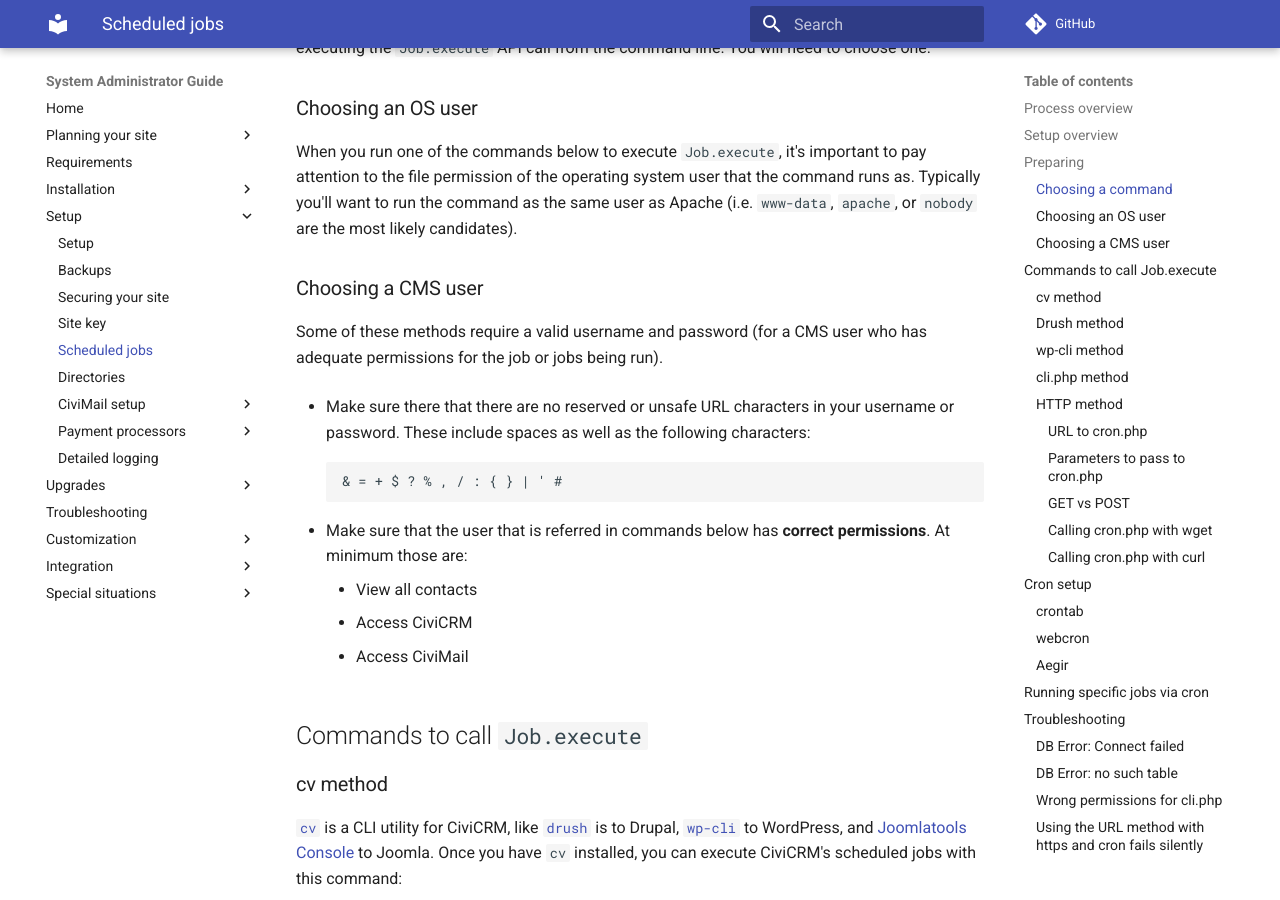
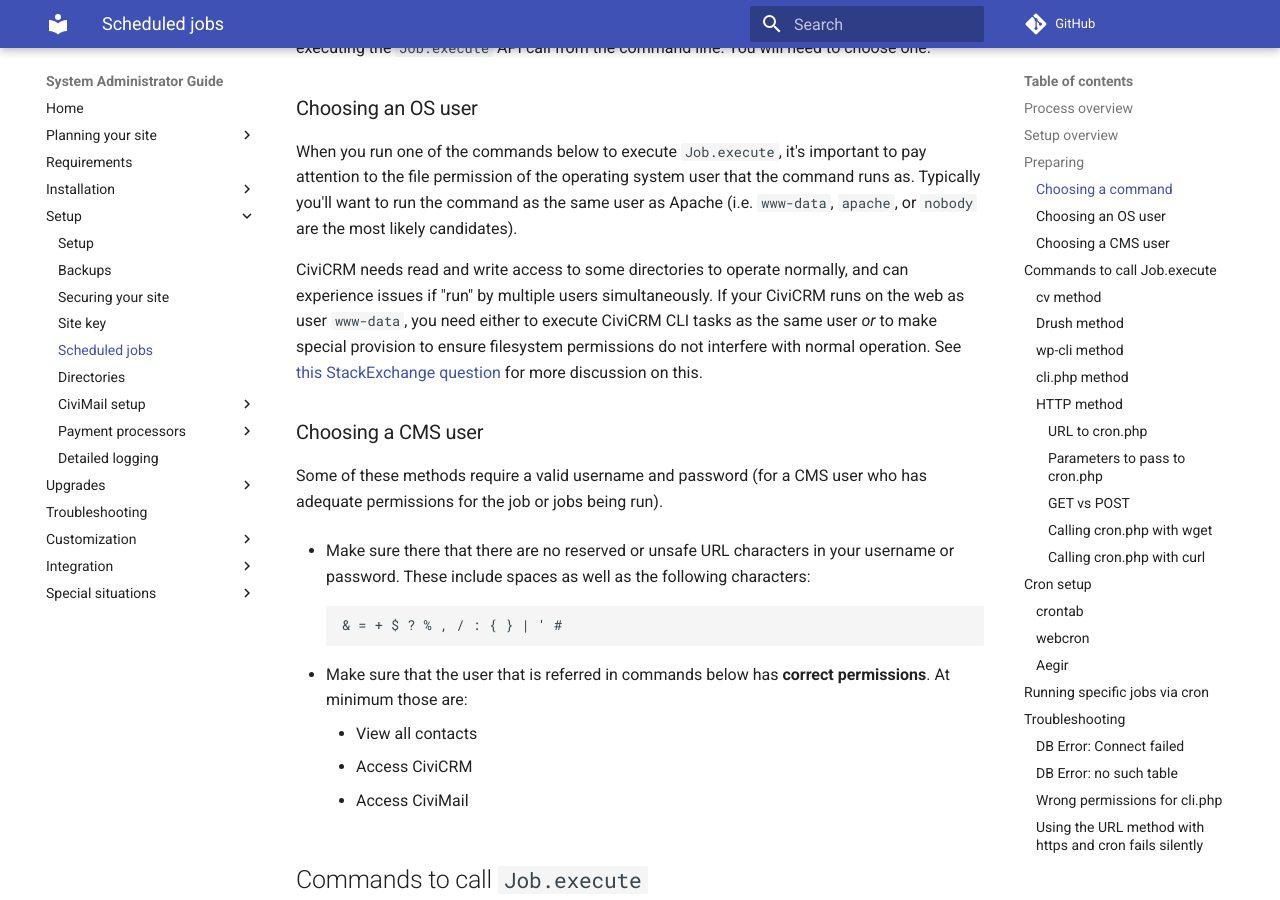
Before and after one commit to civicrm/civicrm-sysadmin-guide, an MkDocs documentation site: the page built from docs/setup/jobs.md, in a window 1280 px wide and 900 px high, scrolled down 1381 px. Built offline with MkDocs 1.6.1 and Material for MkDocs 9.7.7, drawn with Linux system fonts in a browser that asks for light colours; comment, search, counter and statistics services are not loaded; old or Windows-style settings are respelled for this version of MkDocs.

Commit message:
Document filesystem perms issues. #55

```diff
--- a/docs/setup/jobs.md
+++ b/docs/setup/jobs.md
@@ -44,6 +44,8 @@ Due to the flexibility of CiviCRM's API, there are several different methods ([l
 ### Choosing an OS user
 
 When you run one of the commands below to execute `Job.execute`, it's important to pay attention to the file permission of the operating system user that the command runs as. Typically you'll want to run the command as the same user as Apache (i.e. `www-data`, `apache`, or `nobody` are the most likely candidates).
+
+CiviCRM needs read and write access to some directories to operate normally, and can experience issues if "run" by multiple users simultaneously. If your CiviCRM runs on the web as user `www-data`, you need either to execute CiviCRM CLI tasks as the same user *or* to make special provision to ensure filesystem permissions do not interfere with normal operation. See [this StackExchange question](https://civicrm.stackexchange.com/questions/2923/civicrm-does-not-have-permission-to-write-temp-files) for more discussion on this.
 
 ### Choosing a CMS user
 
```
